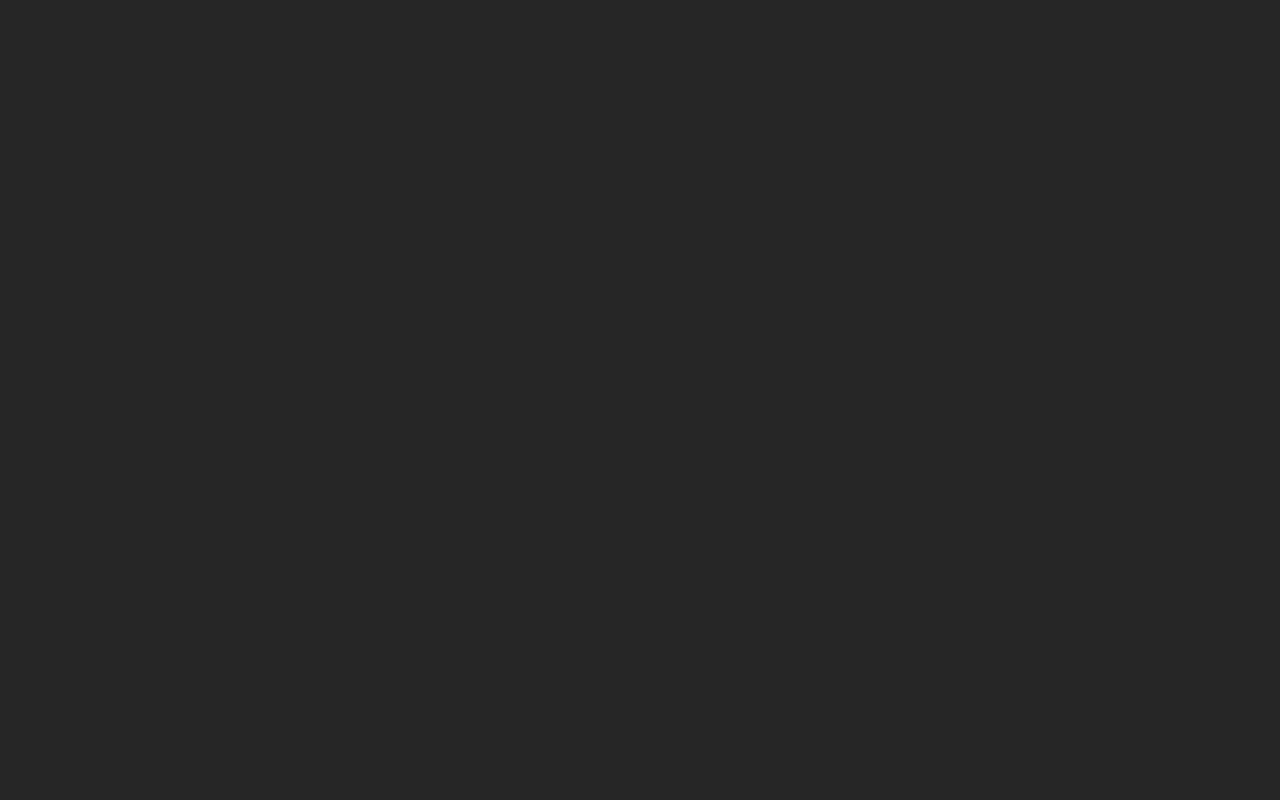
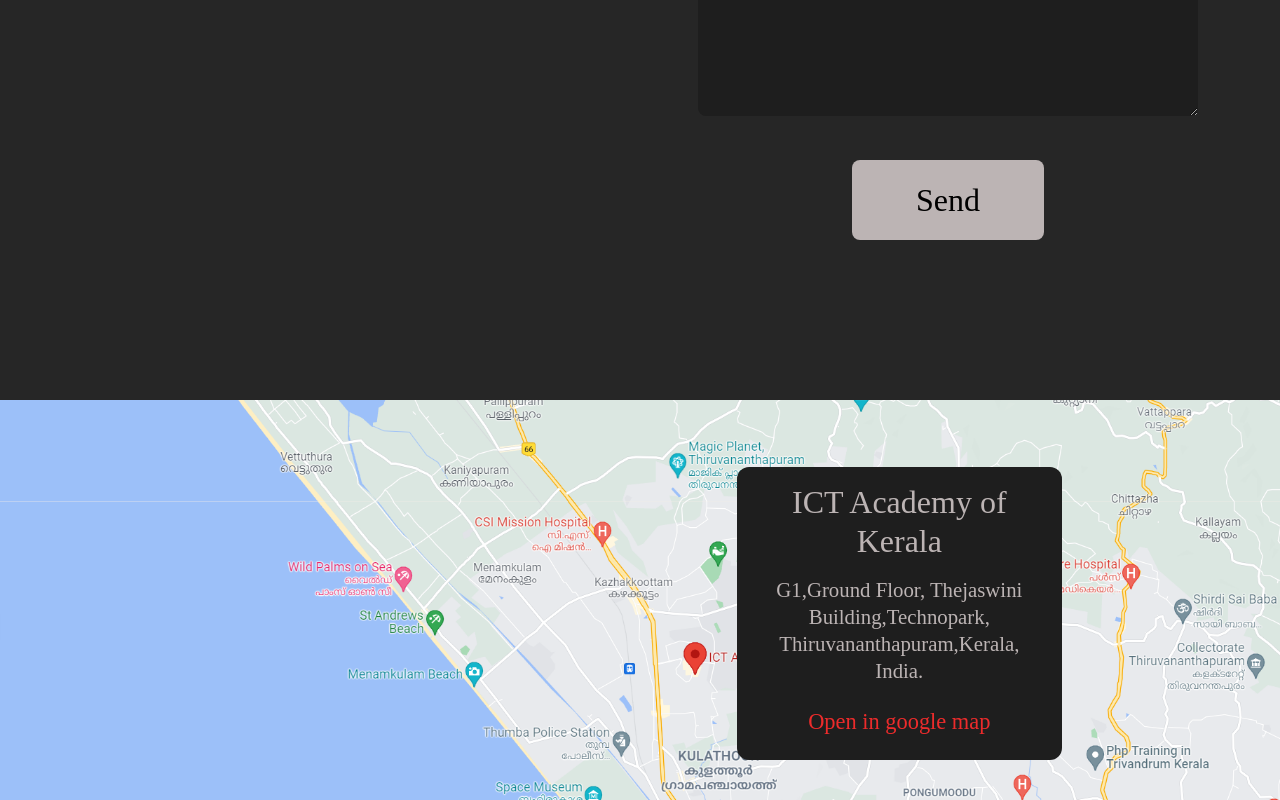
Before and after one commit to kantraman/ictak-website-mern, a React (Create React App) app in the folder frontend/: page / in a window 1280 px wide. Shown: the part 1610-2410 px from the top of the page. Before the commit the page ends 800 px from the top, so only its background shows below. Built offline with nearby package versions, Linux system fonts and the light colour scheme.

Commit message:
changes made to contact component

```diff
--- a/frontend/src/App.js
+++ b/frontend/src/App.js
@@ -1,10 +1,12 @@
 import './App.css';
+import Contact from './components/contact us/Contact';
 import 'bootstrap/dist/css/bootstrap.min.css';
+import '../src/components/contact us/Contact.css';
 
 function App() {
   return (
     <div className="App">
-
+      <Contact/>
 
     </div>
   );
--- /dev/null
+++ b/frontend/src/components/contact us/Contact.css
@@ -0,0 +1,64 @@
+*{
+    padding: 0;
+    margin: 0;
+    box-sizing: border-box;
+
+
+  }
+  :root{
+    --dark-bg: #262626;
+    --gray-1: #BCB4B4;
+    --deep-dark: #1E1E1E;
+    --gray-2: #363636;
+    --white : white;
+    --black: black;
+  }
+    .contact{
+    font-size: 10px;
+    font-family: 'Roboto Mono';
+    background-color: var(--dark-bg);
+  }
+  ul,li{
+    list-style: none;
+  }
+  a{
+    text-decoration: none;
+
+  }
+  img, svg{
+    width: 100%;
+    height: 100%;
+    object-fit: cover;
+  }
+  button{
+    outline: none
+  }
+  .container {
+    max-width: 1200px;
+    width: 90%;
+    margin: 0 auto;
+  }
+
+  @font-face {
+    font-family: 'RobotoMono Regular';
+    font-style: normal;
+  }
+  @font-face {
+    font-family: 'Montserrat SemiBold';
+    font-style: normal;
+  }
+  @font-face {
+    font-family: 'Montserrat Bold';
+    font-style: normal;
+  }
+   .contact{
+    font-family: 'RobotoMono Regular';
+    color: var(--gray-1);
+  }
+  *{
+    font-family: 'RobotoMono Regular';
+    color: var(--gray-1);
+  }
+  h1,h2,h3,h4,h5,h6{
+    font-family: 'Montserrat SemiBold'
+  }
--- a/frontend/src/components/contact us/Contact.js
+++ b/frontend/src/components/contact us/Contact.js
@@ -2,14 +2,15 @@ import React from 'react';
 import ContactBanner from './ContactBanner';
 import ContactSection from './ContactSection';
 import Map from './Map';
+import './Contact.css';
 
 function Contact() {
     return(
-        <>
+        <div className='contact'>
             <ContactBanner />
             <ContactSection />
             <Map />
-        </>
+        </div>
     );
 }
 export default Contact;
--- a/frontend/src/components/contact us/Map.js
+++ b/frontend/src/components/contact us/Map.js
@@ -14,16 +14,16 @@ const MapStyles = styled.div`
   }
   .map__card {
     position: absolute;
-    right: 10%;
+    right: 13%;
     bottom: 10%;
-    padding: 2rem;
+    padding: 1rem;
     background: var(--deep-dark);
-    width: 100%;
-    max-width: 300px;
+    width: 150%;
+    max-width: 325px;
     border-radius: 12px;
   }
   .map__card__heading {
-    font-size: 3rem;
+    font-size: 2rem;
     margin-bottom: 1rem;
   }
 
@@ -35,7 +35,7 @@ const MapStyles = styled.div`
       #ed2b2b 50%
     );
 
-    font-size: 1.6rem;
+    font-size: 1.4rem;
     background-size: 200% 100%;
     background-position: -100%;
     display: inline-block;
@@ -70,11 +70,13 @@ const MapStyles = styled.div`
    body {
      display: grid;
      font-family: 'Poppins', sans-serif;
-    font-size: 27px;
+     font-size: 20px;
      font-weight: 700;
      height: 100vh;
      place-items: center;
    }
+
+
   @media only screen and (max-width: 768px) {
     background-position: 80% center;
   }
--- a/frontend/src/components/contact us/PText.js
+++ b/frontend/src/components/contact us/PText.js
@@ -4,7 +4,7 @@ import styled from 'styled-components';
 const PStyle = styled.div`
   max-width: 500px;
   margin: 0 auto;
-  font-size: 1.8rem;
+  font-size: 1.3rem;
   line-height: 1.3em;
   @media only screen and (max-width: 768px) {
     font-size: 1.4rem;
--- a/frontend/src/index.css
+++ b/frontend/src/index.css
@@ -1,4 +1,4 @@
-*{
+/* *{
   padding: 0;
   margin: 0;
   box-sizing: border-box;
@@ -58,4 +58,4 @@ html{
 }
 h1,h2,h3,h4,h5,h6{
   font-family: 'Montserrat SemiBold'
-}
+} */
```
Lines whose indentation alone changed are shown as unchanged.
